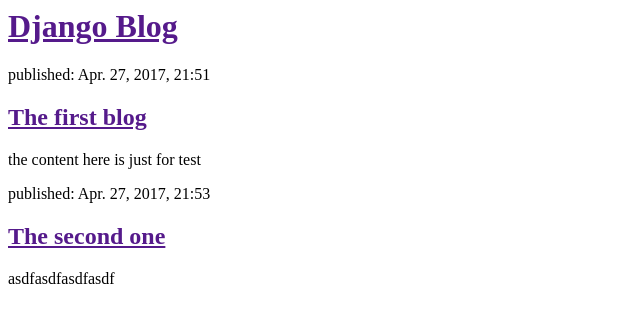
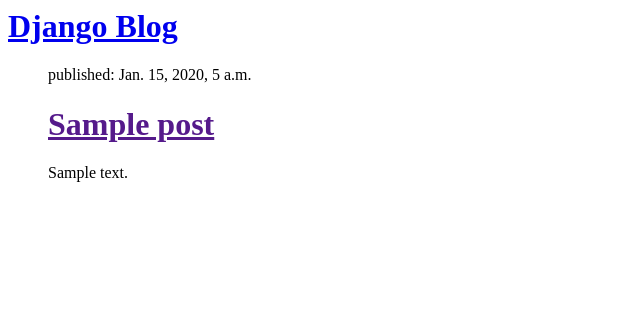
Before and after one commit to ohuohuo/django-app, a Django app: template blog/templates/blog/post_list.html in a window 1280 px wide. Shown: the top 323 px of the page, without its empty margins (0-640 px from the left). Run offline with Django 3.2, Linux system fonts and the light colour scheme; the template is opened without the code that fills it: values that come from a table or form of the project are taken from there, others are empty; tables that the repository leaves empty hold one stand-in row (values such as "Sample post").

Commit message:
added template code

```diff
--- a/blog/models.py
+++ b/blog/models.py
@@ -1,4 +1,4 @@
-# -*- coding: utf-8 -*-
+#  -*- coding: utf-8 -*-
 from __future__ import unicode_literals
 
 from django.db import models
--- a/blog/templates/blog/post_list.html
+++ b/blog/templates/blog/post_list.html
@@ -4,19 +4,17 @@
 	</head>
 	<body>
 		<div>
-			<h1><a href="">Django Blog</a></h1>
+			<h1><a href="/">Django Blog</a></h1>
 		</div>
 
 		<div>
-			<p>published: Apr. 27, 2017, 21:51</p>
-			<h2><a href="">The first blog</a></h2>
-			<p>the content here is just for test</p>
-		</div>
-
-		<div>
-			<p>published: Apr. 27, 2017, 21:53</p>
-			<h2><a href="">The second one</a></h2>
-			<p>asdfasdfasdfasdf</p>
+			{% for post in posts %}
+				<dir>
+					<p>published: {{post.published_date}}</p>
+					<h1><a href="">{{post.title}}</a></h1>
+					<p>{{post.text | linebreaksbr}}</p>
+				</dir>
+			{% endfor %}
 		</div>
 	</body>
 </html>
--- a/blog/views.py
+++ b/blog/views.py
@@ -2,8 +2,10 @@
 from __future__ import unicode_literals
 
 from django.shortcuts import render
-
+from .models import Post
+from django.utils import timezone
 # Create your views here.
 
 def post_list(request):
-	return render(request, 'blog/post_list.html',{})
+	posts = Post.objects.filter(published_date__lte=timezone.now()).order_by('published_date')
+	return render(request, 'blog/post_list.html',{'posts':posts})
```
